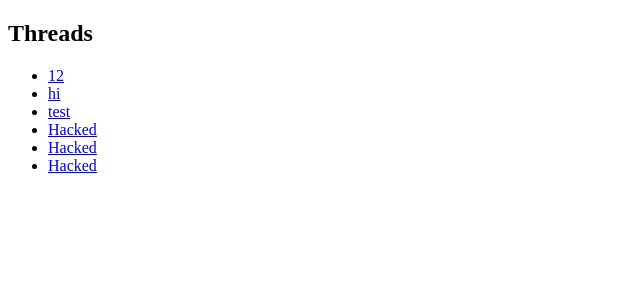
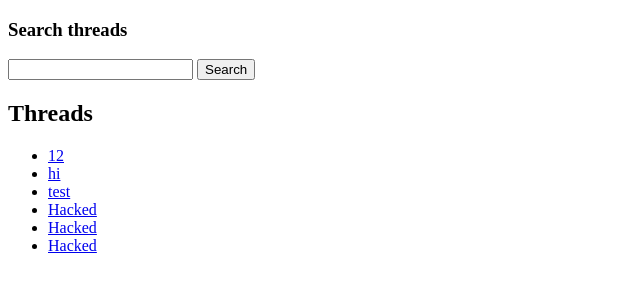
Before and after one commit to Niria/csb-project1, a Django app: page /message_board/ in a window 1280 px wide. Shown: the part 85-385 px from the top of the page, without its empty margins (0-640 px from the left). Run offline with Django 5.2, Linux system fonts and the light colour scheme; data comes from the database, SQL or seed files in the repository; both versions use the stored data as it was after the commit.

Commit message:
replace flaw 3 with new injection attack that uses thread search

```diff
--- a/message_board/models.py
+++ b/message_board/models.py
@@ -16,7 +16,7 @@ class Thread(models.Model):
 class Reply(models.Model):
     user = models.ForeignKey(User, on_delete=models.CASCADE)
     thread = models.ForeignKey(Thread, on_delete=models.CASCADE)
-    content = models.CharField(max_length=100)
+    content = models.CharField(max_length=4096)
     upvotes = models.IntegerField(default=0)
 
     def __str__(self):
--- a/message_board/templates/message_board/index.html
+++ b/message_board/templates/message_board/index.html
@@ -21,6 +21,12 @@
   <input type="submit" value="Submit" />
 </form>
 {% endif %}
+<h3>Search threads</h3>
+<form action="{% url 'message_board:search' %}" method="post">
+  {% csrf_token %}
+  <input type="text" name="search-term" />
+  <input type="submit" value="Search" />
+</form>
 {% if thread_list %}
 <h2>Threads</h2>
 <ul>
--- a/message_board/templates/message_board/thread.html
+++ b/message_board/templates/message_board/thread.html
@@ -12,6 +12,7 @@
     <input type="submit" value="Delete thread"/>
   </form>
   {% endif %}
+  {% if user.is_authenticated %}
   <form action="{% url 'message_board:new_reply' thread.id %}" method="post">
     {% csrf_token %}
     <p>
@@ -22,6 +23,7 @@
     </p>
     <input type="submit" value="Submit"/>
   </form>
+  {% endif %}
   {% if replies %}
     <h3>Replies</h3>
     <ul>
--- a/message_board/urls.py
+++ b/message_board/urls.py
@@ -14,5 +14,6 @@ urlpatterns = [
     path("threads/<int:thread_id>/delete_thread/", views.delete_thread, name="delete_thread"),
     path("threads/<int:thread_id>/new_reply/", views.new_reply, name="new_reply"),
     path("threads/<int:thread_id>/delete_reply", views.delete_reply, name="delete_reply"),
+    path("search", views.search, name="search"),
     path("csrf_exploit", views.csrf_exploit, name="csrf_exploit"),
 ]
--- a/message_board/views.py
+++ b/message_board/views.py
@@ -1,5 +1,5 @@
 from django.http import HttpResponseRedirect
-from django.shortcuts import render, redirect, get_object_or_404
+from django.shortcuts import render, redirect, get_object_or_404, get_list_or_404
 from django.urls import reverse
 from django.contrib.auth import authenticate, login, logout, get_user_model
 from django.contrib.auth.forms import UserCreationForm
@@ -14,8 +14,7 @@ User = get_user_model()
 
 def index(request):
     thread_list = Thread.objects.all()
-    context = {"thread_list": thread_list}
-    return render(request, "message_board/index.html", context)
+    return render(request, "message_board/index.html", {"thread_list": thread_list})
 
 def register_view(request):
     if request.method == "GET" and request.user.is_authenticated:
@@ -25,7 +24,7 @@ def register_view(request):
         form = UserCreationForm(request.POST)
         if form.is_valid():
             user = form.save()
-            user.email = request.POST["email"]
+            user.email = request.POST.get("email")
             user.save()
             return redirect("message_board:login_view")
         else:
@@ -38,8 +37,8 @@ def login_view(request):
         return redirect("message_board:index")
 
     if request.method == "POST":
-        username = request.POST["username"]
-        password = request.POST["password"]
+        username = request.POST.get("username")
+        password = request.POST.get("password")
         user = authenticate(request, username=username, password=password)
         if user is not None:
             login(request, user)
@@ -73,8 +72,8 @@ def thread(request, thread_id):
 @csrf_exempt
 @login_required(redirect_field_name=None)
 def new_thread(request):
-    thread_title = request.POST["new-thread-title"]
-    thread_content = request.POST["new-thread-content"]
+    thread_title = request.POST.get("new-thread-title")
+    thread_content = request.POST.get("new-thread-content")
     thread = Thread(user=request.user, title=thread_title, content=thread_content)
     thread.save()
     return redirect("message_board:thread", thread_id=thread.id)
@@ -88,36 +87,39 @@ def delete_thread(request, thread_id):
 @login_required(redirect_field_name=None)
 def new_reply(request, thread_id):
     thread = get_object_or_404(Thread, pk=thread_id)
-    reply_content = request.POST["new-reply-content"]
+    reply_content = request.POST.get("new-reply-content")
     reply = Reply(user=request.user, thread=thread, content=reply_content)
     reply.save()
     return HttpResponseRedirect(reverse("message_board:thread", args=(thread_id,)))
 
-# FLAW 3
-# Flawed endpoint:
 @login_required(redirect_field_name=None)
 def delete_reply(request, thread_id):
-    reply_id = request.POST["reply-id"]
-    with connection.cursor() as cursor:
-        cursor.execute("DELETE FROM message_board_reply WHERE id =" + reply_id)
+    reply_id = request.POST.get("reply-id")
+    reply = get_object_or_404(Reply, pk=reply_id, user=request.user)
+    reply.delete()
     return redirect("message_board:thread", thread_id=thread_id)
 
 # Flaw 3
-# Fixed endpoint version 1:
-# def delete_reply(request, thread_id):
-#     reply_id = request.POST["reply-id"]
-#     reply = get_object_or_404(Reply, pk=reply_id)
-#     reply.delete()
-#     return redirect("message_board:thread", thread_id=thread_id)
+def search(request):
+    search_term = request.POST.get("search-term")
+    with connection.cursor() as cursor:
+        cursor.execute("SELECT id, title FROM message_board_thread WHERE title LIKE '%" + search_term + "%'")
+        threads = cursor.fetchall()
+    return render(request, "message_board/search.html", {"threads": threads})
 
-# Flaw 3
-# Fixed endpoint version 2:
-# def delete_reply(request, thread_id):
-#     reply_id = request.POST["reply-id"]
+# Flaw 3 fix version 1 (parametrized query)
+# def search(request):
+#     search_term = f"%{request.POST.get("search-term")}%"
 #     with connection.cursor() as cursor:
-#         cursor.execute("DELETE FROM message_board_reply WHERE id = %s", [reply_id])
-#     return redirect("message_board:thread", thread_id=thread_id)
+#         cursor.execute("SELECT id, title FROM message_board_thread WHERE title LIKE %s", [search_term])
+#         threads = cursor.fetchall()
+#     return render(request, "message_board/search.html", {"threads": threads})
 
+# Flaw 3 fix version 2 (ORM)
+# def search(request):
+#     search_term = request.POST.get("search-term")
+#     threads = Thread.objects.filter(title__contains=search_term)
+#     return render(request, "message_board/search.html", {"threads": [(t.id, t.title) for t in threads]})
 
 # Flaw 1 test endpoint
 def csrf_exploit(request):
```
Also changed, not shown: message_board/templates/message_board/search.html (added, +17 -0 lines), db.sqlite3.
